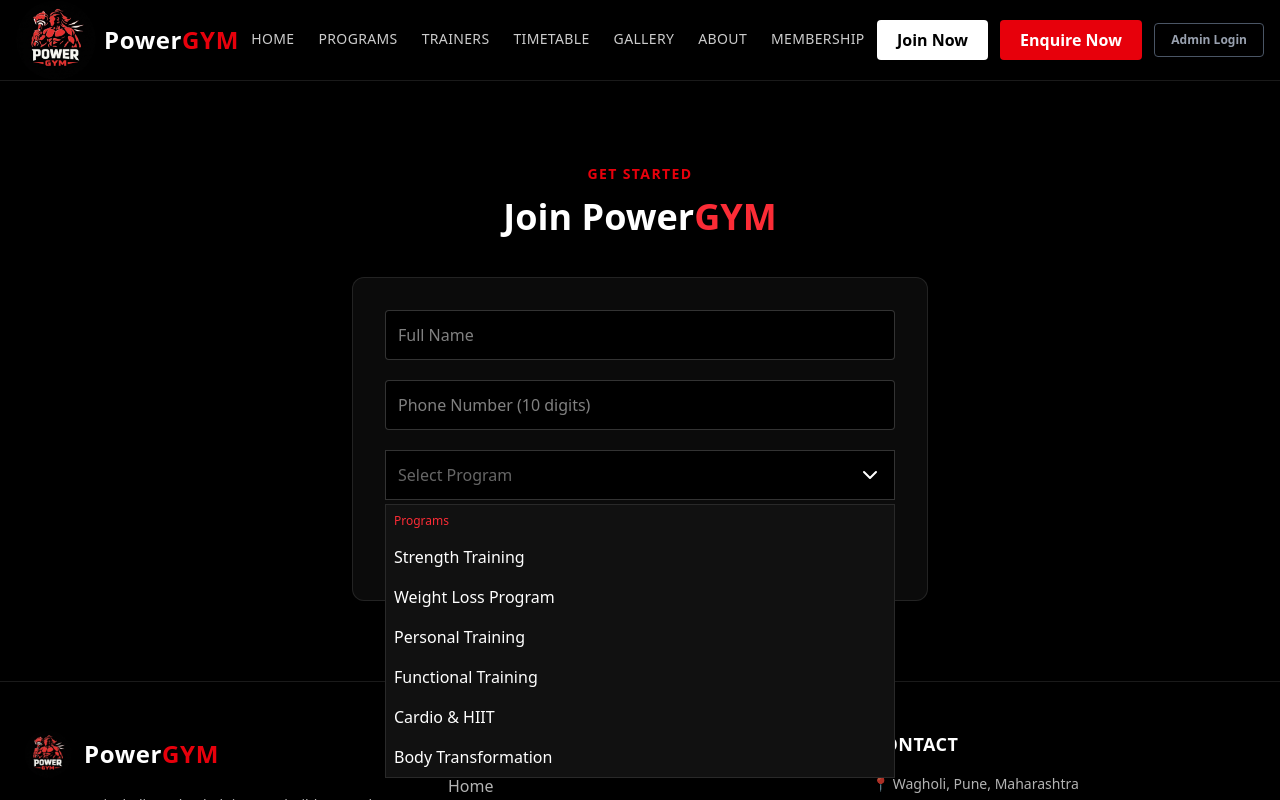
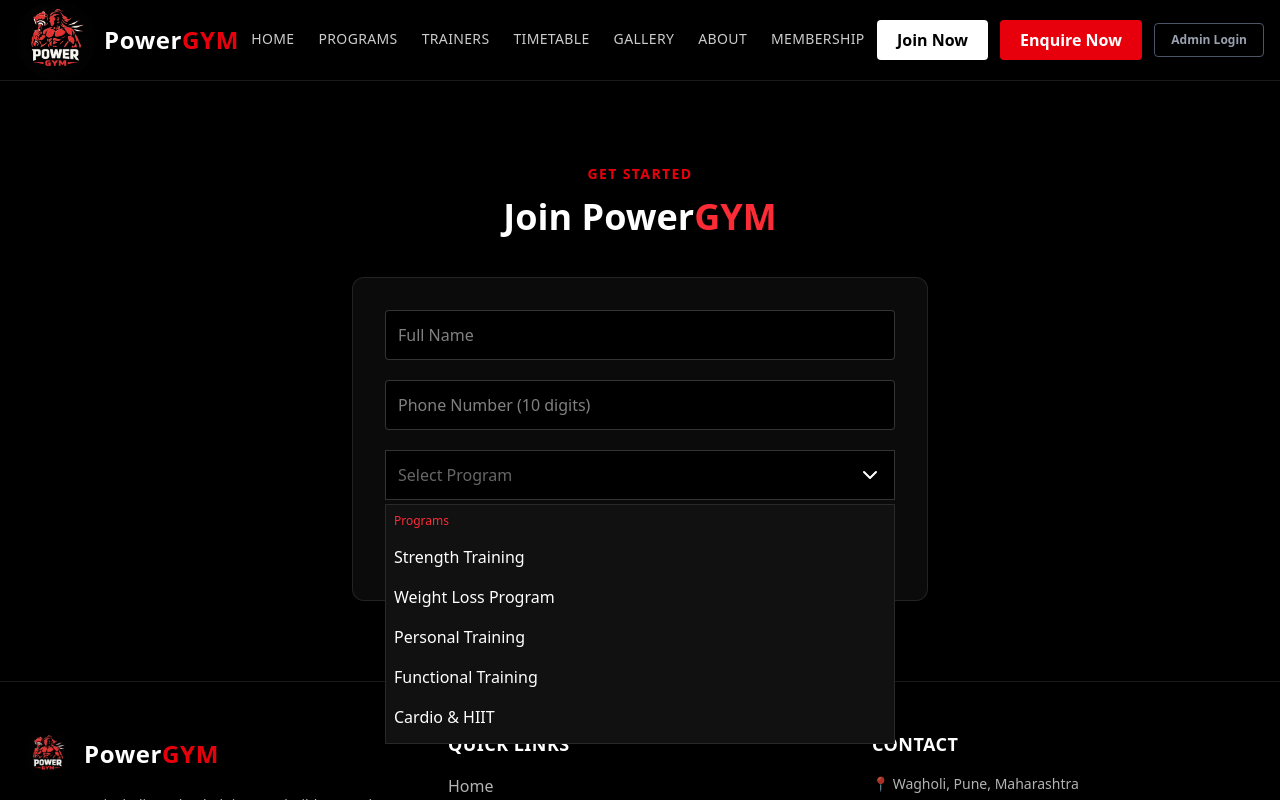
Before and after one commit to JainSrushti/Gym_Frontend, a React (Vite) app: page /join in a window 1280 px wide. Both pictures are taken after a click on the button "Select Program". Shown: the top 800 px of the page. Built offline with nearby package versions, Linux system fonts and the light colour scheme; the HTML template or start-up script is replaced by a standard one.

Commit message:
dropdown update

```diff
--- a/src/components/about/JoinForm.jsx
+++ b/src/components/about/JoinForm.jsx
@@ -161,11 +161,28 @@ function JoinForm() {
               )}
 
               {dropdownOpen && (
-                <div className="absolute w-full bg-[#111] border border-white/10 mt-1 z-20">
+                <div className="absolute w-full bg-[#111] border border-white/10 mt-1 z-20 max-h-60 overflow-y-auto">
 
                   <p className="text-xs text-red-500 p-2">Programs</p>
                   {programs
                     .filter((p) => p.group === "program")
+                    .map((p) => (
+                      <div
+                        key={p.label}
+                        onClick={() => {
+                          setProgram(p.label);
+                          setShowProgramError(false);
+                          setDropdownOpen(false);
+                        }}
+                        className="p-2 text-white hover:bg-red-600/20 cursor-pointer"
+                      >
+                        {p.label}
+                      </div>
+                    ))}
+
+                  <p className="text-xs text-red-500 p-2 border-t border-white/10">Membership</p>
+                  {programs
+                    .filter((p) => p.group === "membership")
                     .map((p) => (
                       <div
                         key={p.label}
```
